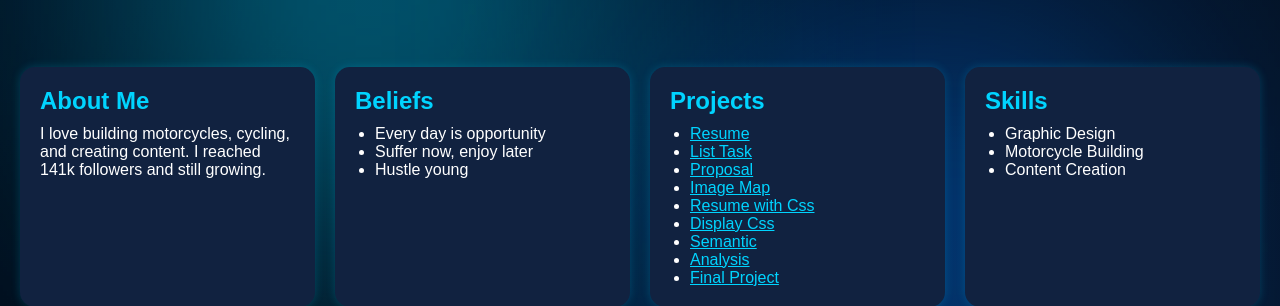
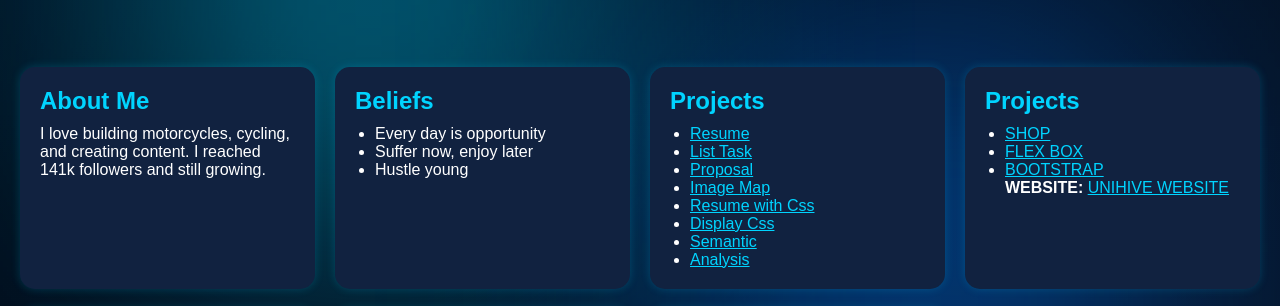
Before and after one commit to kianguiao11-svg/wansiportfolio, a plain HTML site: page index.html in a window 1280 px wide. Shown: the part 282-588 px from the top of the page. Drawn offline with Linux system fonts and the light colour scheme.

Commit message:
Add files via upload

```diff
--- a/index.html
+++ b/index.html
@@ -229,7 +229,7 @@ a:hover {
 </div>
 
 <div class="header">
-    <img src="images/profile.png">
+    <img src="/images/profile.png">
     <h1>Kian Daile M. Guiao</h1>
     <p>Vlogger | Builder | Hustler</p>
 </div>
@@ -251,7 +251,7 @@ a:hover {
     </div>
 
     <div class="card">
-        <h2 id="Projects">Projects</h2>
+        <h2 id="MIDTERM">Projects</h2>
         <ul>
             <li><a href="midterm/lab1/activity.html">Resume</a></li>
             <li><a href="midterm/lab2/unordered and ordered lists.html">List Task</a></li>
@@ -261,9 +261,24 @@ a:hover {
             <li><a href="midterm/lab6/display.html">Display Css</a></li>
             <li><a href="midterm/lab7/semantic.html">Semantic</a></li>
             <li><a href="midterm/lab8/analysis.html">Analysis</a></li>
-            <li><a href="midterm/finals/shop.html">Final Project</a></li>
+
+
+
         </ul>
     </div>
+
+      <div class="card">
+        <h2 id="FINALS">Projects</h2>
+        <ul>
+            <li><a href="finals/LT1/shop.html">SHOP</a></li>
+            <li><a href="finals/LT2/activityonline.html">FLEX BOX</a></li>
+            <li><a href="finals/LT3/finalstask3.html">BOOTSTRAP</a></li>
+              <p><strong>WEBSITE:</strong> <a href="https://jlagorto1984-tech.github.io/Unihive" target="_blank">UNIHIVE WEBSITE</a></p>
+
+
+        </ul>
+    </div>
+
 
     <div class="card">
         <h2 id="Skills">Skills</h2>
```
